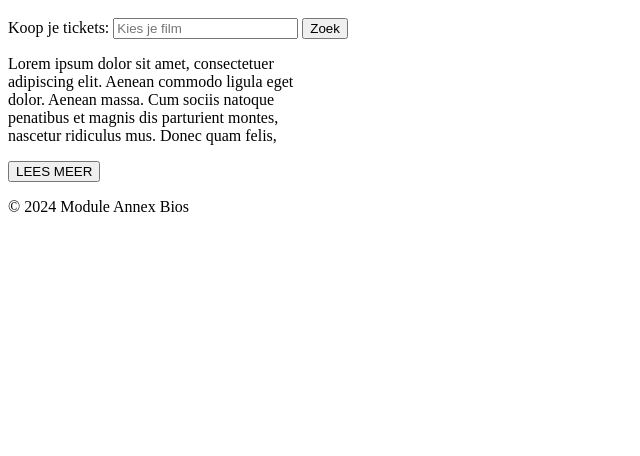
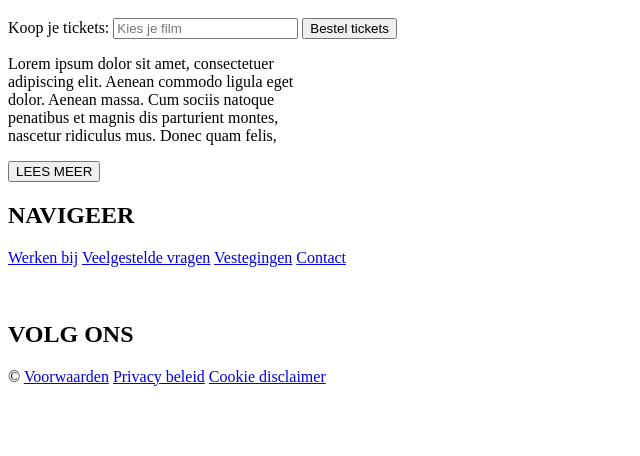
Before and after one commit to Mrblobbey/5-1-Module-AnnexBios, a PHP site: page /contact.php in a window 1280 px wide. Shown: the part 344-800 px from the top of the page, without its empty margins (0-640 px from the left). Run offline with PHP 8.4, Linux system fonts and the light colour scheme.

Commit message:
html php home pagina bijna afgerond

```diff
--- a/website/allevestingen.php
+++ b/website/allevestingen.php
@@ -2,7 +2,6 @@
 include 'includes/header.php';
 ?>
 
-
 <?php
 include 'includes/footer.php';
 ?>
--- a/website/includes/footer.php
+++ b/website/includes/footer.php
@@ -8,17 +8,30 @@
 <button class="button">
 LEES MEER
 </button>
+
+<h2> NAVIGEER</h2>
+<p><a href="#">Werken bij</a>
+   <a href="#">Veelgestelde vragen</a>
+   <a href="#">Vestegingen</a>
+   <a href="#">Contact</a></p><br>
+
+<h2> VOLG ONS</h2>
+
 </div>
 
 
 
+<div class="footer2">
 
-<footer class="footer2">
-    <p>&copy; 2024 Module Annex Bios</p>
+</div>
+
+<footer class="footer_kleur">
+    <p>&copy;
+        <a href="#">Voorwaarden</a>
+        <a href="#">Privacy beleid</a>
+        <a href="#">Cookie disclaimer</a>
+    </p>
 </footer>
-
-
-
 
 
 </body>
--- a/website/includes/header.php
+++ b/website/includes/header.php
@@ -31,7 +31,7 @@
 <option value="hendrik hogendijk">
 </datalist>
 
-    <button>Zoek</button>
+    <button class="button">Bestel tickets</button>
 </div>
 
 </header>
```
Also changed, not shown: website/index.php (+31 -0 lines).
